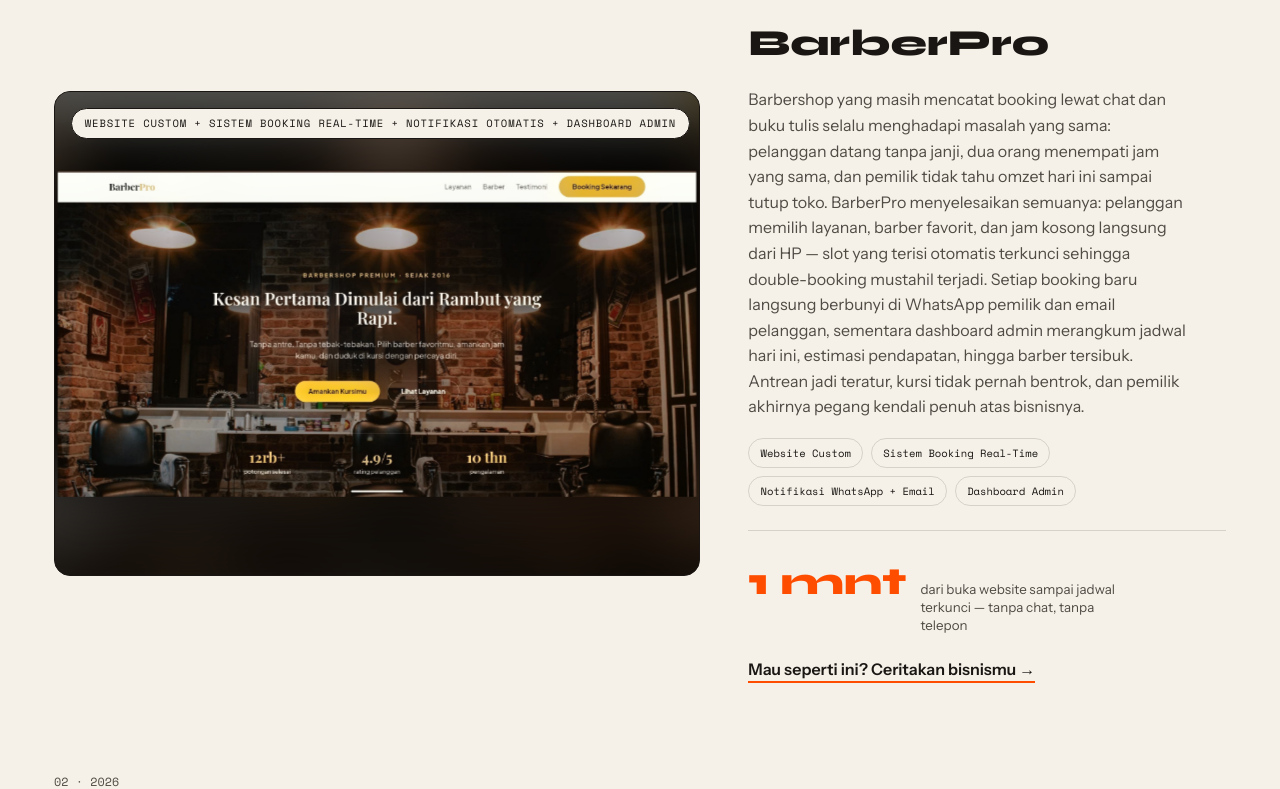
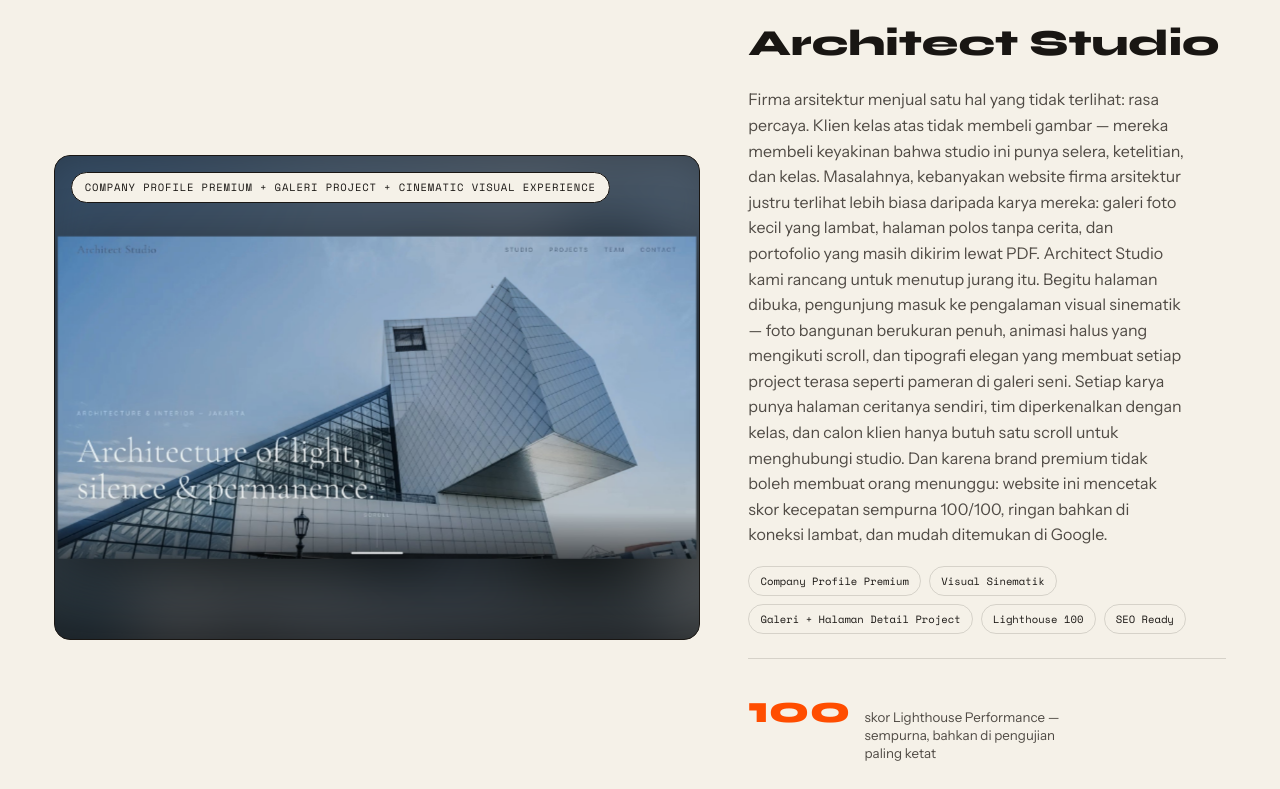
Before and after one commit to RR-Web-Solution/RR-Website, a React (Vite) app: page /#/ in a window 1280 px wide. Shown: the part 6742-7531 px from the top of the page. Built offline with nearby package versions, Linux system fonts and the light colour scheme.

Commit message:
Add: Architect Studio projects

```diff
--- a/src/data/content.js
+++ b/src/data/content.js
@@ -190,6 +190,17 @@ export const CARE_FEATS = [
 /* ---------- Portofolio ---------- */
 export const PORTFOLIO = [
    {
+       title: 'Architect Studio',
+       type: 'Company Profile Premium + Galeri Project + Cinematic Visual Experience',
+       year: '2026',
+       desc: 'Firma arsitektur menjual satu hal yang tidak terlihat: rasa percaya. Klien kelas atas tidak membeli gambar — mereka membeli keyakinan bahwa studio ini punya selera, ketelitian, dan kelas. Masalahnya, kebanyakan website firma arsitektur justru terlihat lebih biasa daripada karya mereka: galeri foto kecil yang lambat, halaman polos tanpa cerita, dan portofolio yang masih dikirim lewat PDF. Architect Studio kami rancang untuk menutup jurang itu. Begitu halaman dibuka, pengunjung masuk ke pengalaman visual sinematik — foto bangunan berukuran penuh, animasi halus yang mengikuti scroll, dan tipografi elegan yang membuat setiap project terasa seperti pameran di galeri seni. Setiap karya punya halaman ceritanya sendiri, tim diperkenalkan dengan kelas, dan calon klien hanya butuh satu scroll untuk menghubungi studio. Dan karena brand premium tidak boleh membuat orang menunggu: website ini mencetak skor kecepatan sempurna 100/100, ringan bahkan di koneksi lambat, dan mudah ditemukan di Google.',
+       tags: ['Company Profile Premium', 'Visual Sinematik', 'Galeri + Halaman Detail Project', 'Lighthouse 100', 'SEO Ready'],
+       metric: '100',
+       metricLabel: 'skor Lighthouse Performance — sempurna, bahkan di pengujian paling ketat',
+       imageUrl: 'images/architect-studio-portfolio.jpg',
+       liveUrl: 'https://architect-studio.rrdevs.my.id',
+     },
+   {
      title: 'BarberPro',
      type: 'Website Custom + Sistem Booking Real-Time + Notifikasi Otomatis + Dashboard Admin',
      year: '2026',
```
Also changed, not shown: public/images/architect-studio-portfolio.jpg (added).
